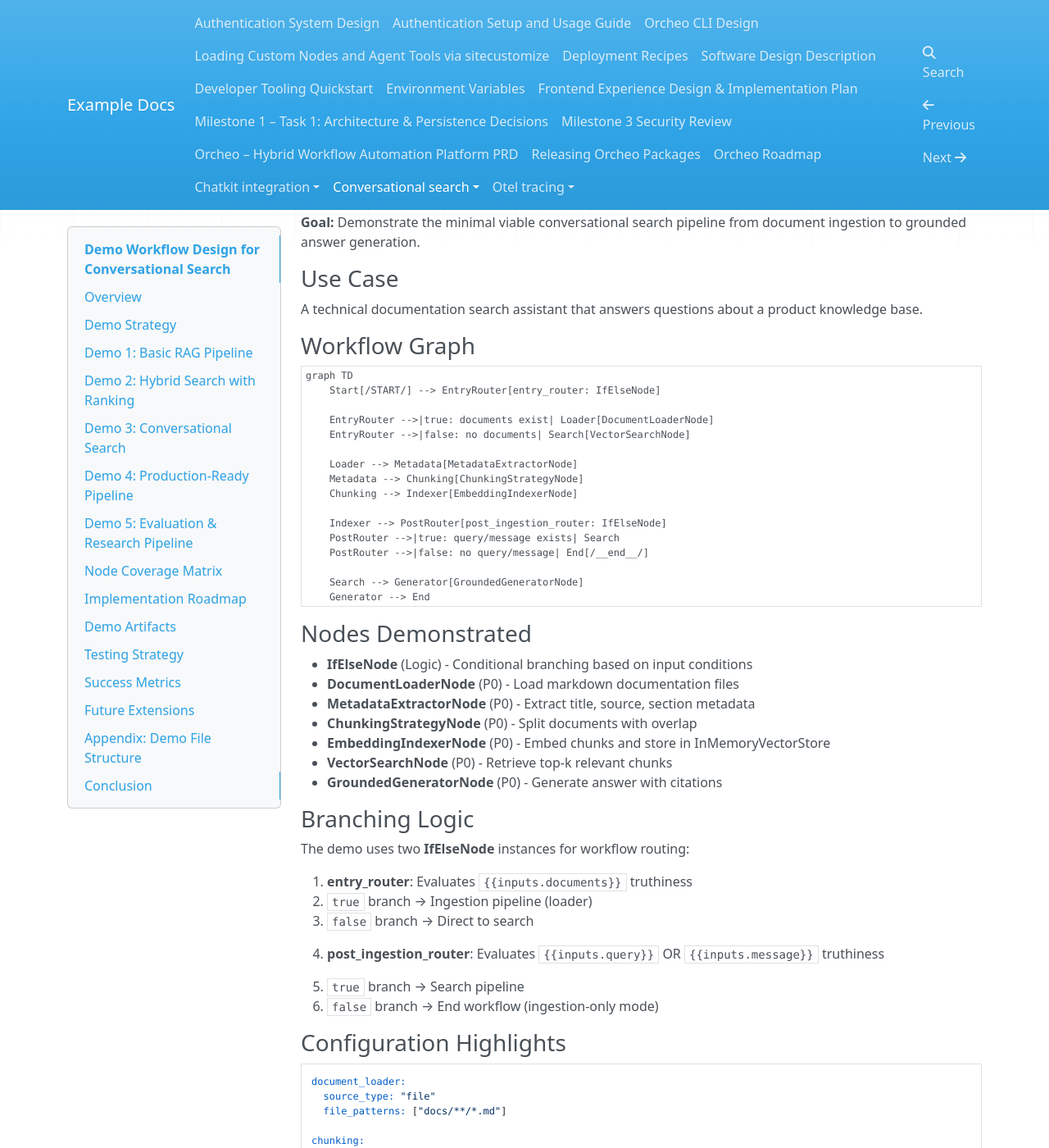
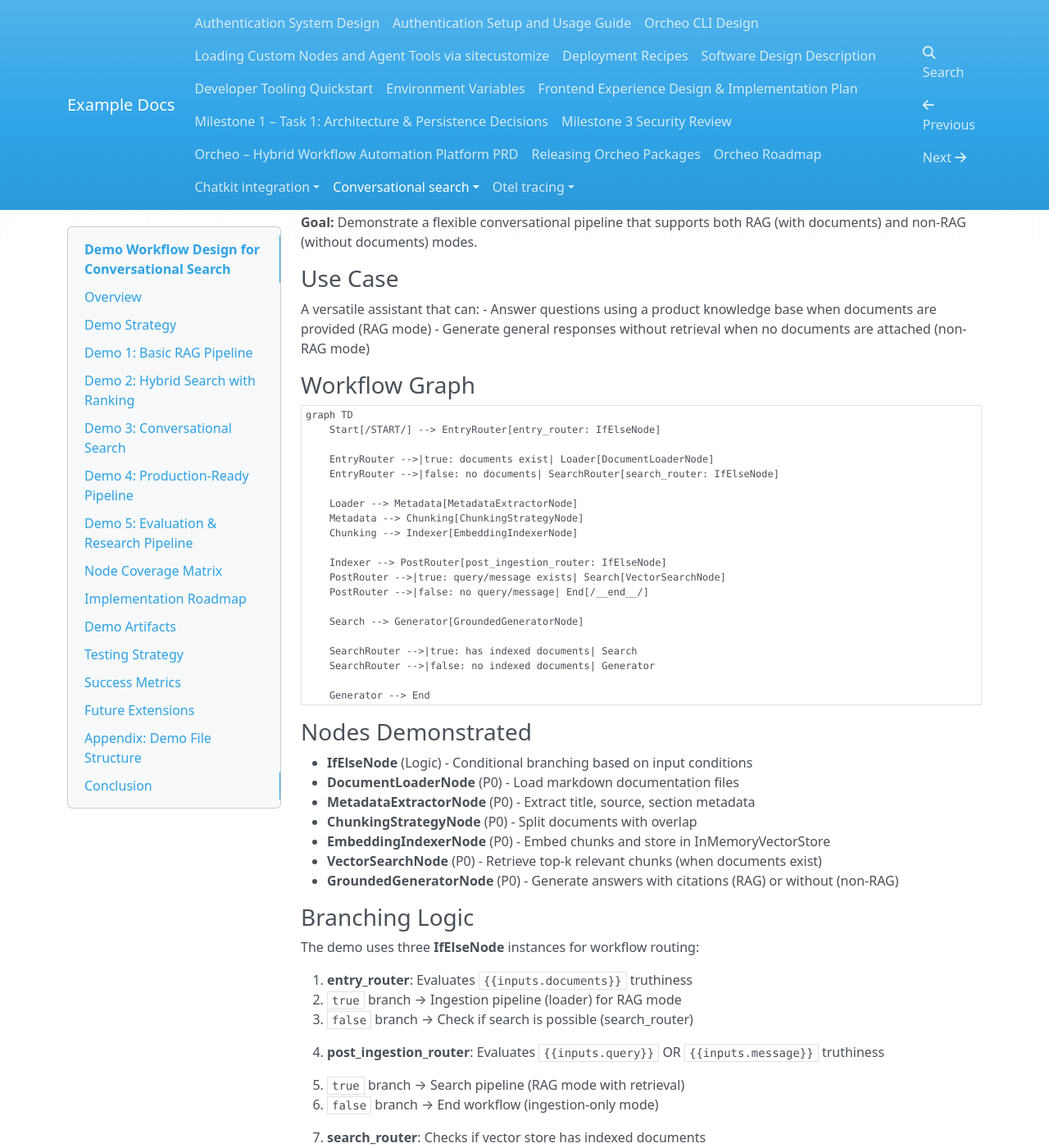
Before and after one commit to ShaojieJiang/orcheo, an MkDocs documentation site: the page built from docs/conversational_search/demo_design.md, in a window 1280 px wide and 1400 px high, scrolled down 682 px. Shown: the whole window at 82% size. Built offline with MkDocs 1.6.1, drawn with Linux system fonts in a browser that asks for light colours; nearby versions of some CDN libraries; some of the changed text lies outside the part shown.

Commit message:
Fixing demo 1 without attachments

````diff
--- a/docs/conversational_search/demo_design.md
+++ b/docs/conversational_search/demo_design.md
@@ -23,10 +23,12 @@ We organize demos into **5 progressive workflows** that map to the node composit
 
 ## Demo 1: Basic RAG Pipeline
 
-**Goal:** Demonstrate the minimal viable conversational search pipeline from document ingestion to grounded answer generation.
+**Goal:** Demonstrate a flexible conversational pipeline that supports both RAG (with documents) and non-RAG (without documents) modes.
 
 ### Use Case
-A technical documentation search assistant that answers questions about a product knowledge base.
+A versatile assistant that can:
+- Answer questions using a product knowledge base when documents are provided (RAG mode)
+- Generate general responses without retrieval when no documents are attached (non-RAG mode)
 
 ### Workflow Graph
 
@@ -35,17 +37,21 @@ graph TD
     Start[/START/] --> EntryRouter[entry_router: IfElseNode]
 
     EntryRouter -->|true: documents exist| Loader[DocumentLoaderNode]
-    EntryRouter -->|false: no documents| Search[VectorSearchNode]
+    EntryRouter -->|false: no documents| SearchRouter[search_router: IfElseNode]
 
     Loader --> Metadata[MetadataExtractorNode]
     Metadata --> Chunking[ChunkingStrategyNode]
     Chunking --> Indexer[EmbeddingIndexerNode]
 
     Indexer --> PostRouter[post_ingestion_router: IfElseNode]
-    PostRouter -->|true: query/message exists| Search
+    PostRouter -->|true: query/message exists| Search[VectorSearchNode]
     PostRouter -->|false: no query/message| End[/__end__/]
 
     Search --> Generator[GroundedGeneratorNode]
+
+    SearchRouter -->|true: has indexed documents| Search
+    SearchRouter -->|false: no indexed documents| Generator
+
     Generator --> End
 ```
 
@@ -55,19 +61,23 @@ graph TD
 - **MetadataExtractorNode** (P0) - Extract title, source, section metadata
 - **ChunkingStrategyNode** (P0) - Split documents with overlap
 - **EmbeddingIndexerNode** (P0) - Embed chunks and store in InMemoryVectorStore
-- **VectorSearchNode** (P0) - Retrieve top-k relevant chunks
-- **GroundedGeneratorNode** (P0) - Generate answer with citations
+- **VectorSearchNode** (P0) - Retrieve top-k relevant chunks (when documents exist)
+- **GroundedGeneratorNode** (P0) - Generate answers with citations (RAG) or without (non-RAG)
 
 ### Branching Logic
-The demo uses two **IfElseNode** instances for workflow routing:
+The demo uses three **IfElseNode** instances for workflow routing:
 
 1. **entry_router**: Evaluates `{{inputs.documents}}` truthiness
-   - `true` branch → Ingestion pipeline (loader)
-   - `false` branch → Direct to search
+   - `true` branch → Ingestion pipeline (loader) for RAG mode
+   - `false` branch → Check if search is possible (search_router)
 
 2. **post_ingestion_router**: Evaluates `{{inputs.query}}` OR `{{inputs.message}}` truthiness
-   - `true` branch → Search pipeline
+   - `true` branch → Search pipeline (RAG mode with retrieval)
    - `false` branch → End workflow (ingestion-only mode)
+
+3. **search_router**: Checks if vector store has indexed documents
+   - `true` branch → Search pipeline (RAG mode)
+   - `false` branch → Direct to generator (non-RAG mode)
 
 ### Configuration Highlights
 ```yaml
@@ -94,10 +104,18 @@ generator:
   include_citations: true
 ```
 
-### Sample Interaction
+### Sample Interactions
+
+**RAG Mode (with documents):**
 ```
-User: "How do I configure authentication?"
+User: [Uploads documentation] + "How do I configure authentication?"
 System: "To configure authentication, you need to set up OAuth2 credentials... [source: docs/auth.md:42-56]"
+```
+
+**Non-RAG Mode (without documents):**
+```
+User: "What is the capital of France?"
+System: "The capital of France is Paris. It is located in the north-central part of the country."
 ```
 
 ---
````
Also changed, not shown: examples/conversational_search/demo_1_basic_rag/README.md (+133 -12 lines), 4 other files.
